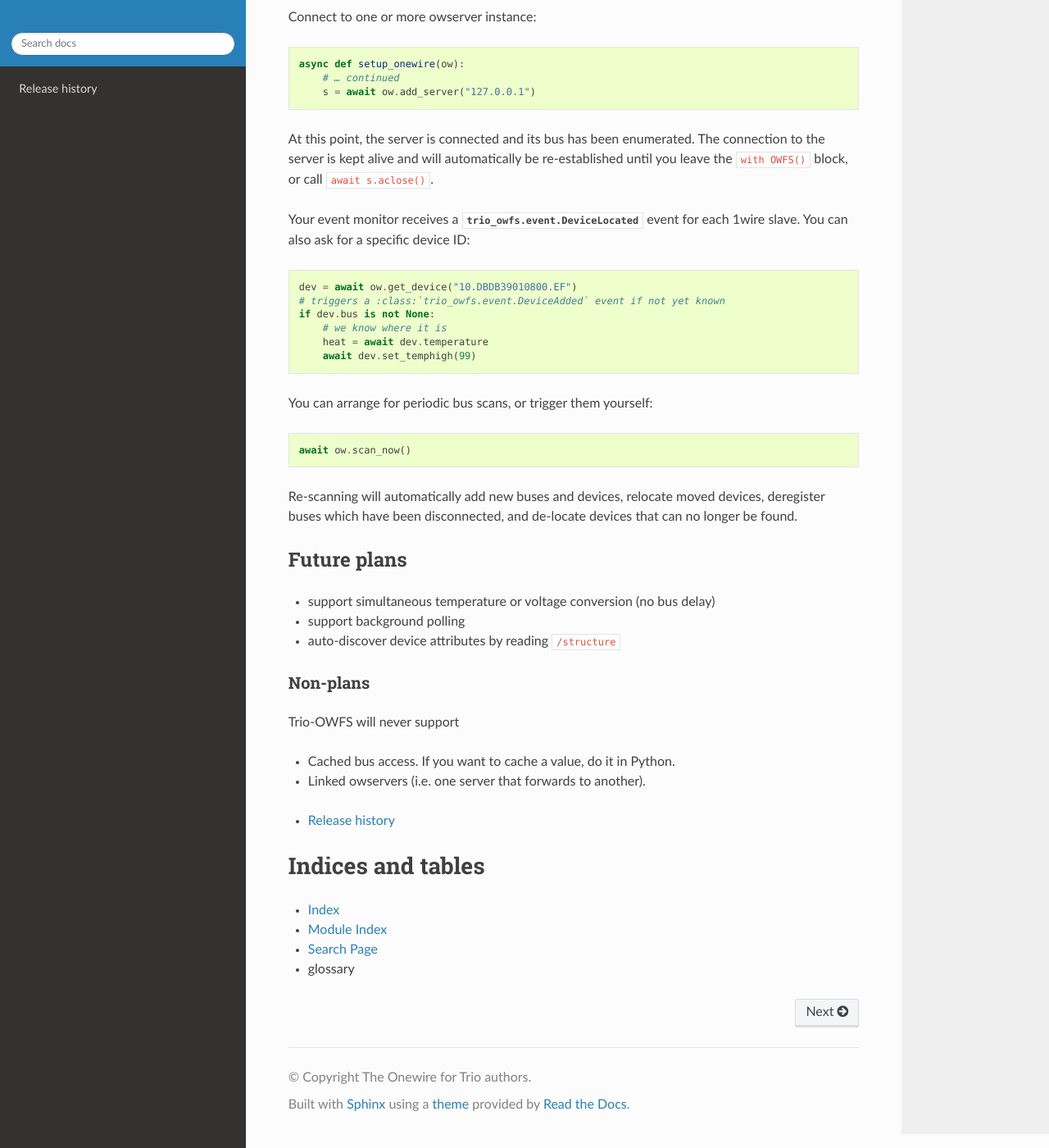
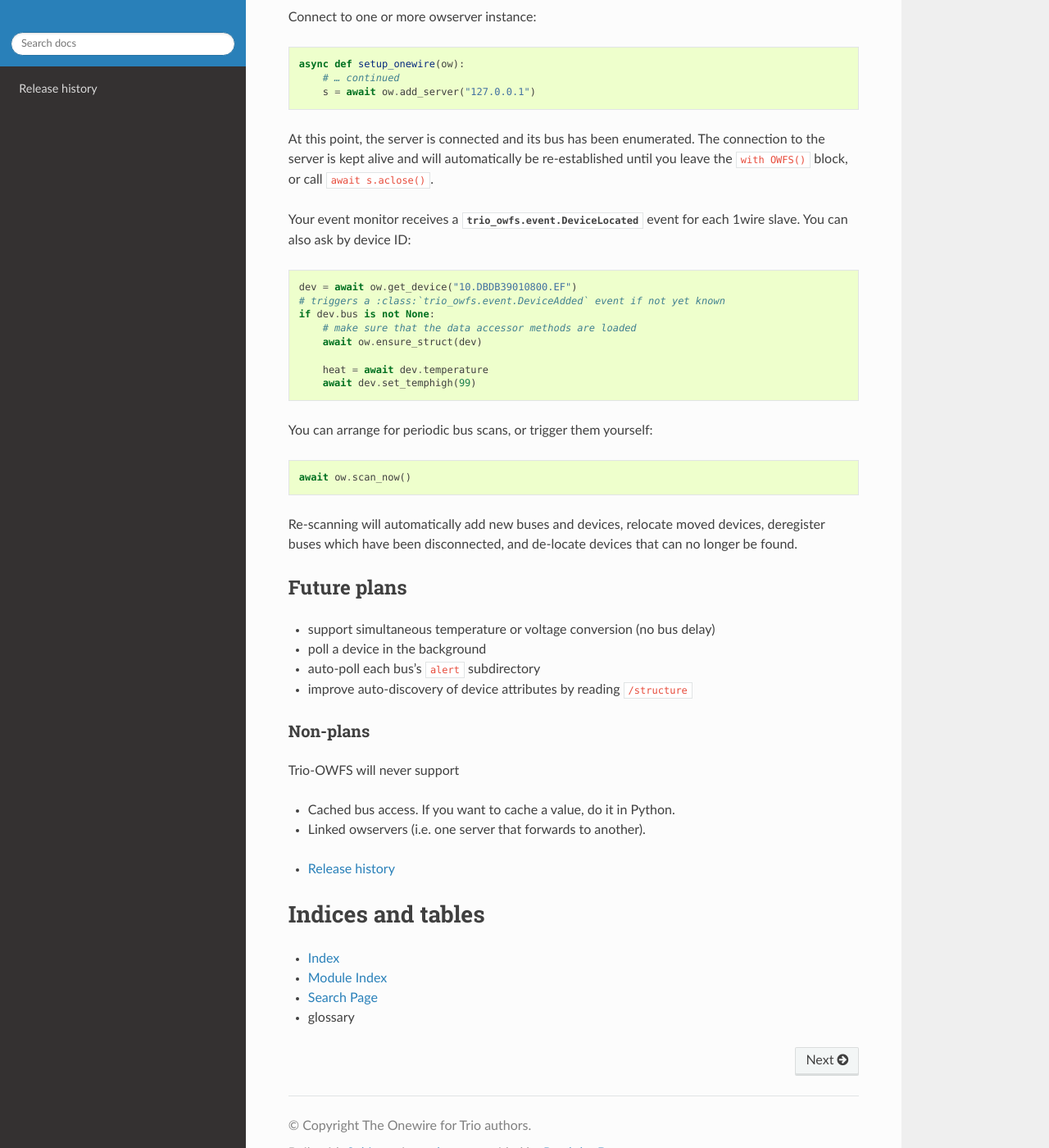
Before and after one commit to python-trio/trio-owfs, a Sphinx documentation site: the page built from docs/source/index.rst, in a window 1280 px wide and 1400 px high, scrolled down 796 px. Shown: the whole window at 82% size. Built offline with Sphinx 7.4.7 and the Read the Docs theme 2.0.0, drawn with Linux system fonts in a browser that asks for light colours; the version number could not be read and is left out; some of the changed text lies outside the part shown.

Commit message:
somewhat more docs

```diff
--- a/docs/source/index.rst
+++ b/docs/source/index.rst
@@ -52,12 +52,14 @@ re-established until you leave the ``with OWFS()`` block, or call
 ``await s.aclose()``.
 
 Your event monitor receives a :class:`trio_owfs.event.DeviceLocated` event
-for each 1wire slave. You can also ask for a specific device ID::
+for each 1wire slave. You can also ask by device ID::
 
     dev = await ow.get_device("10.DBDB39010800.EF")
     # triggers a :class:`trio_owfs.event.DeviceAdded` event if not yet known
     if dev.bus is not None:
-        # we know where it is
+        # make sure that the data accessor methods are loaded
+        await ow.ensure_struct(dev)
+
         heat = await dev.temperature
         await dev.set_temphigh(99)
 
@@ -75,9 +77,11 @@ Future plans
 
 * support simultaneous temperature or voltage conversion (no bus delay)
 
-* support background polling
+* poll a device in the background
 
-* auto-discover device attributes by reading ``/structure``
+* auto-poll each bus's ``alert`` subdirectory
+
+* improve auto-discovery of device attributes by reading ``/structure``
 
 Non-plans
 +++++++++
```
Also changed, not shown: other parts of docs/source/index.rst (+6 -6 lines), README.rst (+7 -9 lines).
